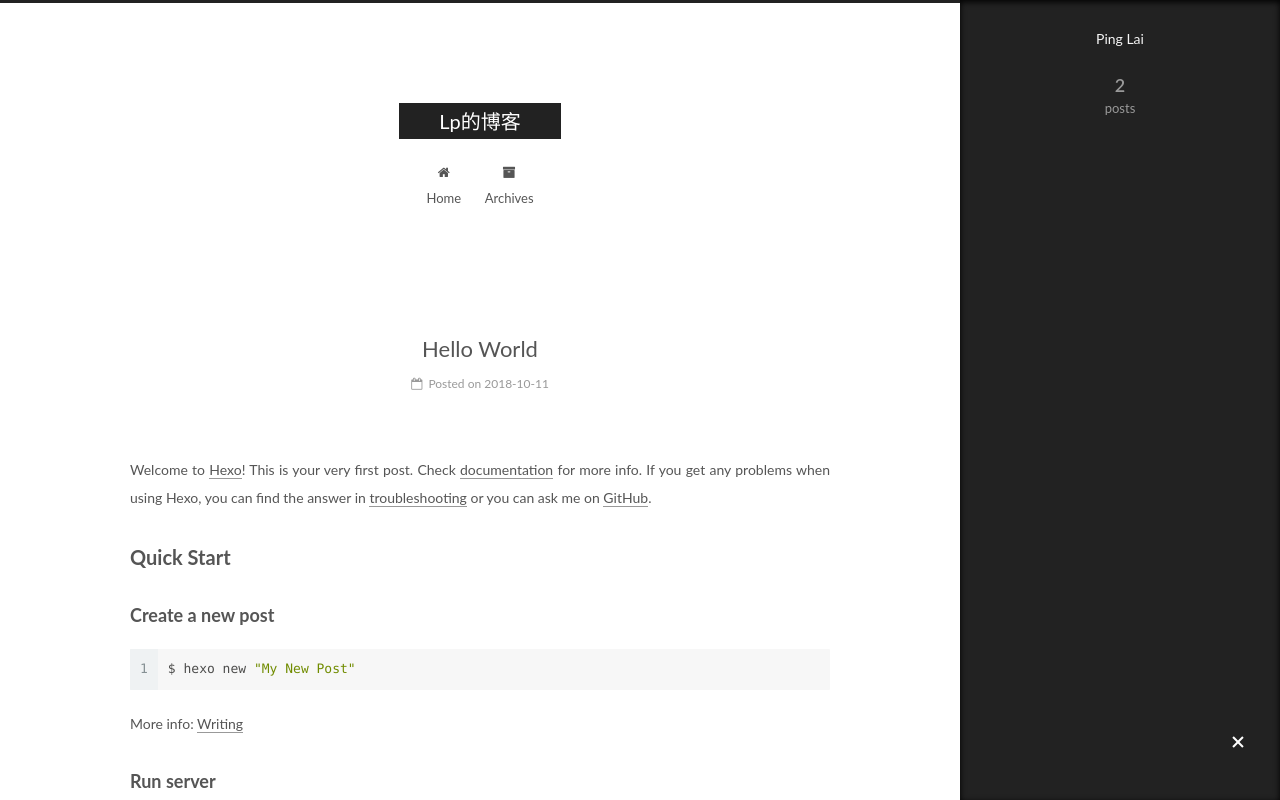
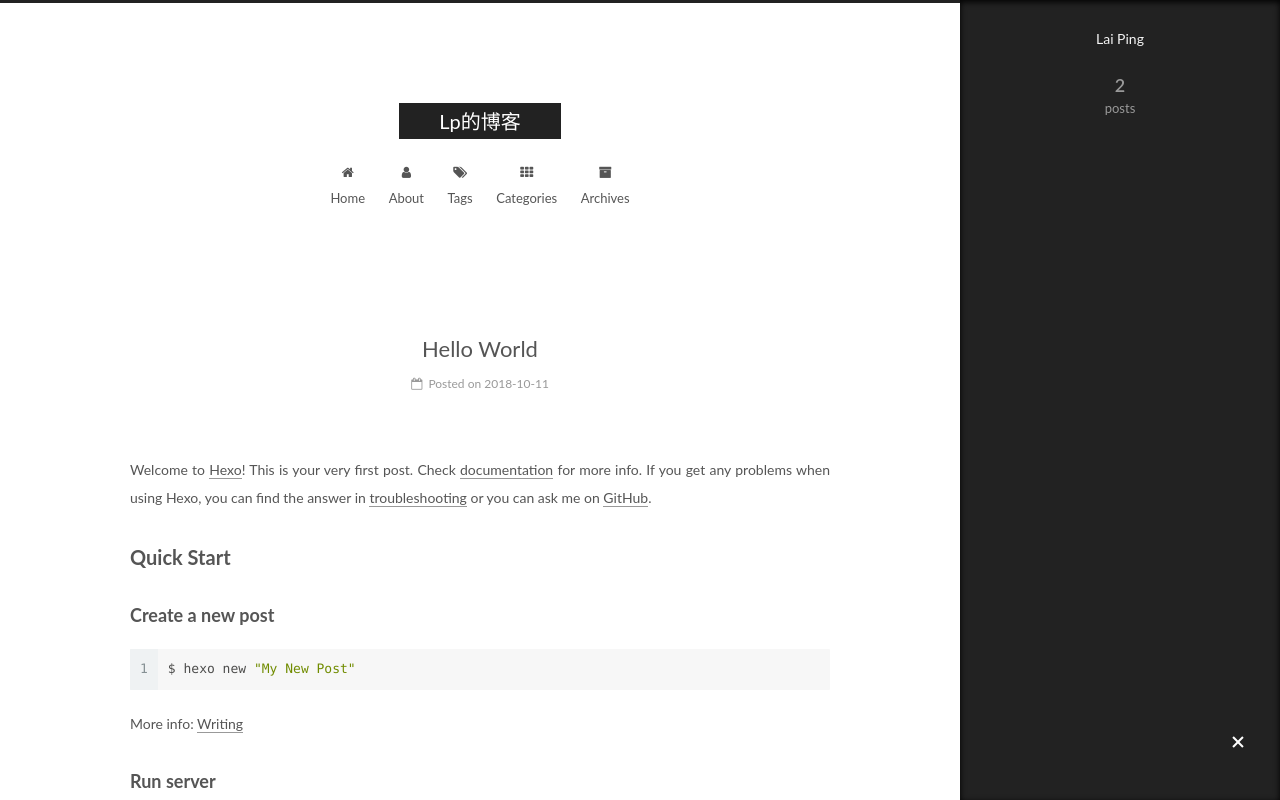
Before and after one commit to laiping816/laiping816.github.io, a plain HTML site: page index.html in a window 1280 px wide. Both pictures are taken after a click on the element 1238 px from the left and 743 px from the top of the page. Shown: the top 800 px of the page. Drawn offline with Linux system fonts and the light colour scheme.

Commit message:
Site updated: 2018-10-11 16:08:36

```diff
--- a/css/main.css
+++ b/css/main.css
@@ -1822,7 +1822,7 @@ pre .javascript .function {
   width: 4px;
   height: 4px;
   border-radius: 50%;
-  background: #404dff;
+  background: #747cff;
 }
 .links-of-blogroll {
   font-size: 13px;
--- a/index.html
+++ b/index.html
@@ -187,6 +187,36 @@
         </li>
 
 
+        <li class="menu-item menu-item-about">
+          <a href="/about/" rel="section">
+
+              <i class="menu-item-icon fa fa-fw fa-user"></i> <br />
+
+            About
+          </a>
+        </li>
+
+
+        <li class="menu-item menu-item-tags">
+          <a href="/tags/" rel="section">
+
+              <i class="menu-item-icon fa fa-fw fa-tags"></i> <br />
+
+            Tags
+          </a>
+        </li>
+
+
+        <li class="menu-item menu-item-categories">
+          <a href="/categories/" rel="section">
+
+              <i class="menu-item-icon fa fa-fw fa-th"></i> <br />
+
+            Categories
+          </a>
+        </li>
+
+
         <li class="menu-item menu-item-archives">
           <a href="/archives/" rel="section">
 
@@ -232,7 +262,7 @@
     <link itemprop="mainEntityOfPage" href="https://laiping816.github.io/2018/10/11/hello-world/">
 
     <span hidden itemprop="author" itemscope itemtype="http://schema.org/Person">
-      <meta itemprop="name" content="Ping Lai">
+      <meta itemprop="name" content="Lai Ping">
       <meta itemprop="description" content="">
       <meta itemprop="image" content="/images/avatar.gif">
     </span>
@@ -360,7 +390,7 @@
     <link itemprop="mainEntityOfPage" href="https://laiping816.github.io/2018/06/24/git操作小结/">
 
     <span hidden itemprop="author" itemscope itemtype="http://schema.org/Person">
-      <meta itemprop="name" content="Ping Lai">
+      <meta itemprop="name" content="Lai Ping">
       <meta itemprop="description" content="">
       <meta itemprop="image" content="/images/avatar.gif">
     </span>
@@ -541,7 +571,7 @@
         <div class="site-overview">
           <div class="site-author motion-element" itemprop="author" itemscope itemtype="http://schema.org/Person">
 
-              <p class="site-author-name" itemprop="name">Ping Lai</p>
+              <p class="site-author-name" itemprop="name">Lai Ping</p>
               <p class="site-description motion-element" itemprop="description"></p>
           </div>
 
@@ -597,7 +627,7 @@
   <span class="with-love">
     <i class="fa fa-user"></i>
   </span>
-  <span class="author" itemprop="copyrightHolder">Ping Lai</span>
+  <span class="author" itemprop="copyrightHolder">Lai Ping</span>
 
 
 </div>
```
Also changed, not shown: 2018/06/24/git操作小结/index.html (+33 -3 lines), 2018/10/11/hello-world/index.html (+33 -3 lines), archives/2018/06/index.html (+32 -2 lines), archives/2018/10/index.html (+32 -2 lines), archives/2018/index.html (+32 -2 lines), archives/index.html (+32 -2 lines).
